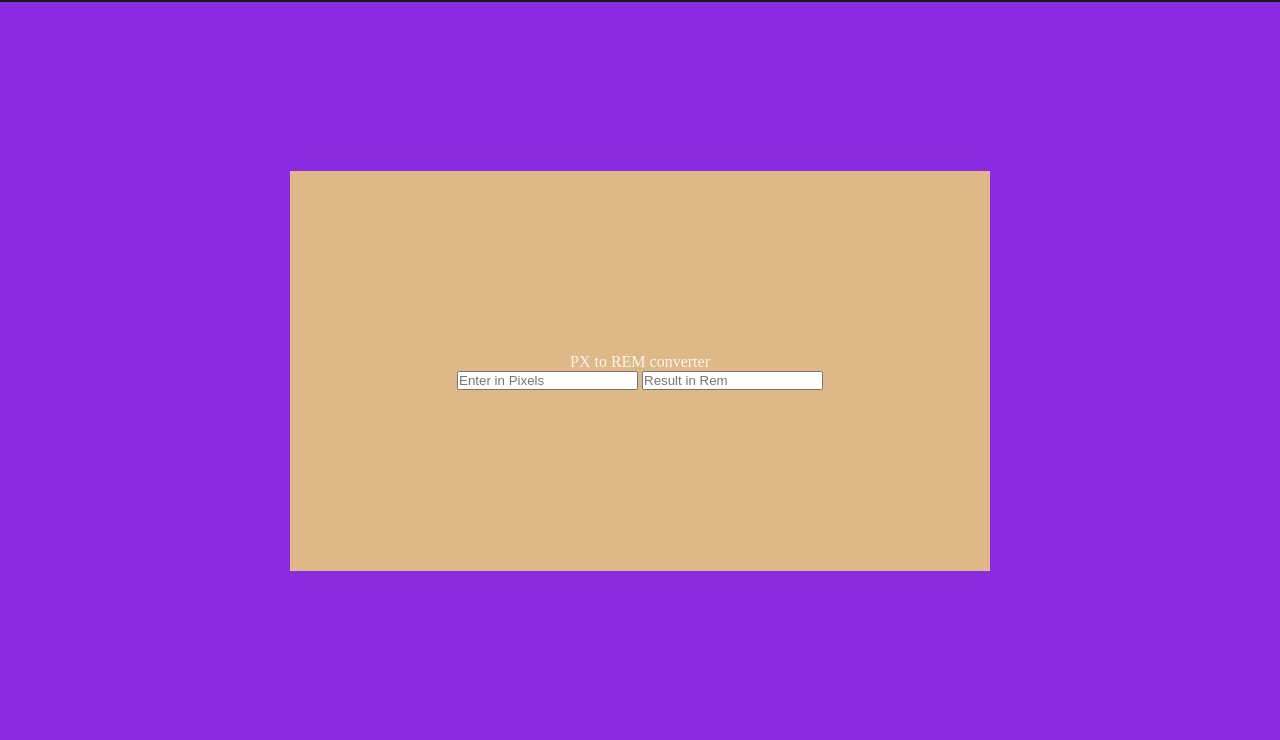
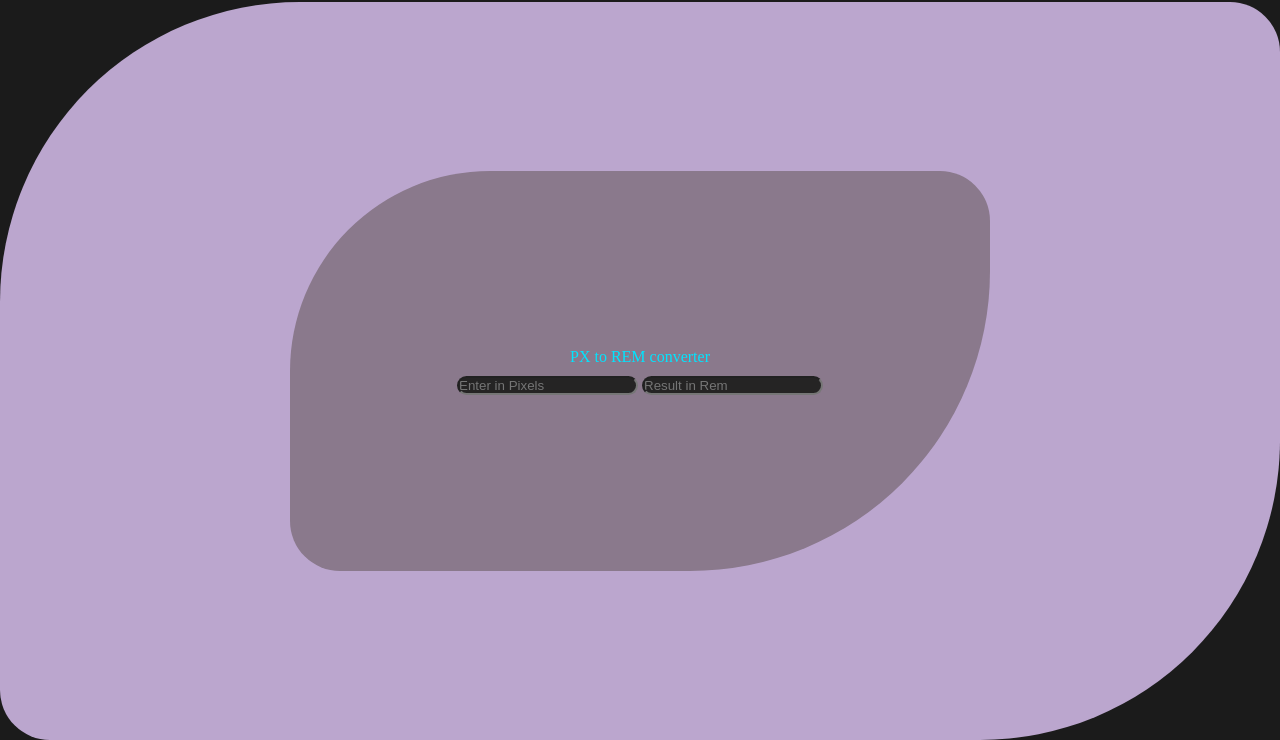
Before and after one commit to BidyutBikashBoruah9365/PixelToRemConvertor, a plain HTML site: page index.html in a window 1280 px wide. Shown: the part 60-800 px from the top of the page. Drawn offline with Linux system fonts and the light colour scheme.

Commit message:
pixelToRemConvertor

```diff
--- a/style.css
+++ b/style.css
@@ -25,16 +25,37 @@ body{
     display: flex;
     justify-content: center;
     align-items: center;
-    background-color: blueviolet;
+    background-color: rgb(187, 166, 206);
     height: calc(100vh - 62px);
+    border-radius: 300px 50px 300px 50px;
 }
 
 .container{
-    background-color: burlywood;
+ /*   background-color: rgb(75, 75, 75);  */
+ background-color: rgb(138, 121, 140);
     height: 400px;
     width: 700px;
     display: flex;
     justify-content: center;
     flex-direction: column;
     align-items: center;
+    border-radius: 200px 50px 300px 50px;
 }
+
+#pxInput{
+    background-color: #252424;
+    border-radius: 10px 10px 10px 10px;
+    color: rgb(0, 229, 255);
+
+}
+
+#remOutput{
+    background-color: #252424;
+    border-radius: 10px 10px 10px 10px;
+    color: rgb(0, 229, 255);
+}
+
+p{
+    color: rgb(0, 229, 255);
+    padding-bottom: 10px;
+}
```
